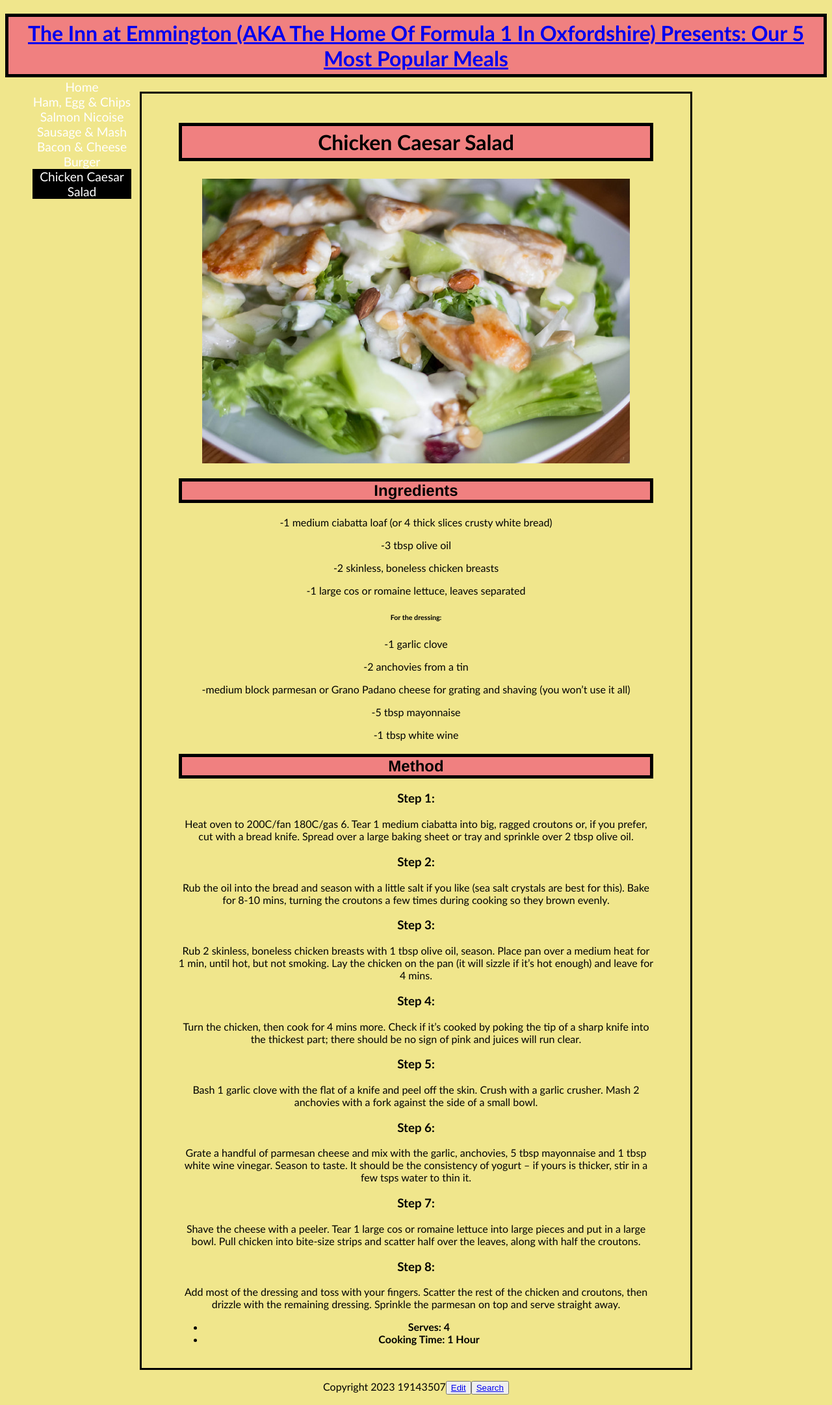
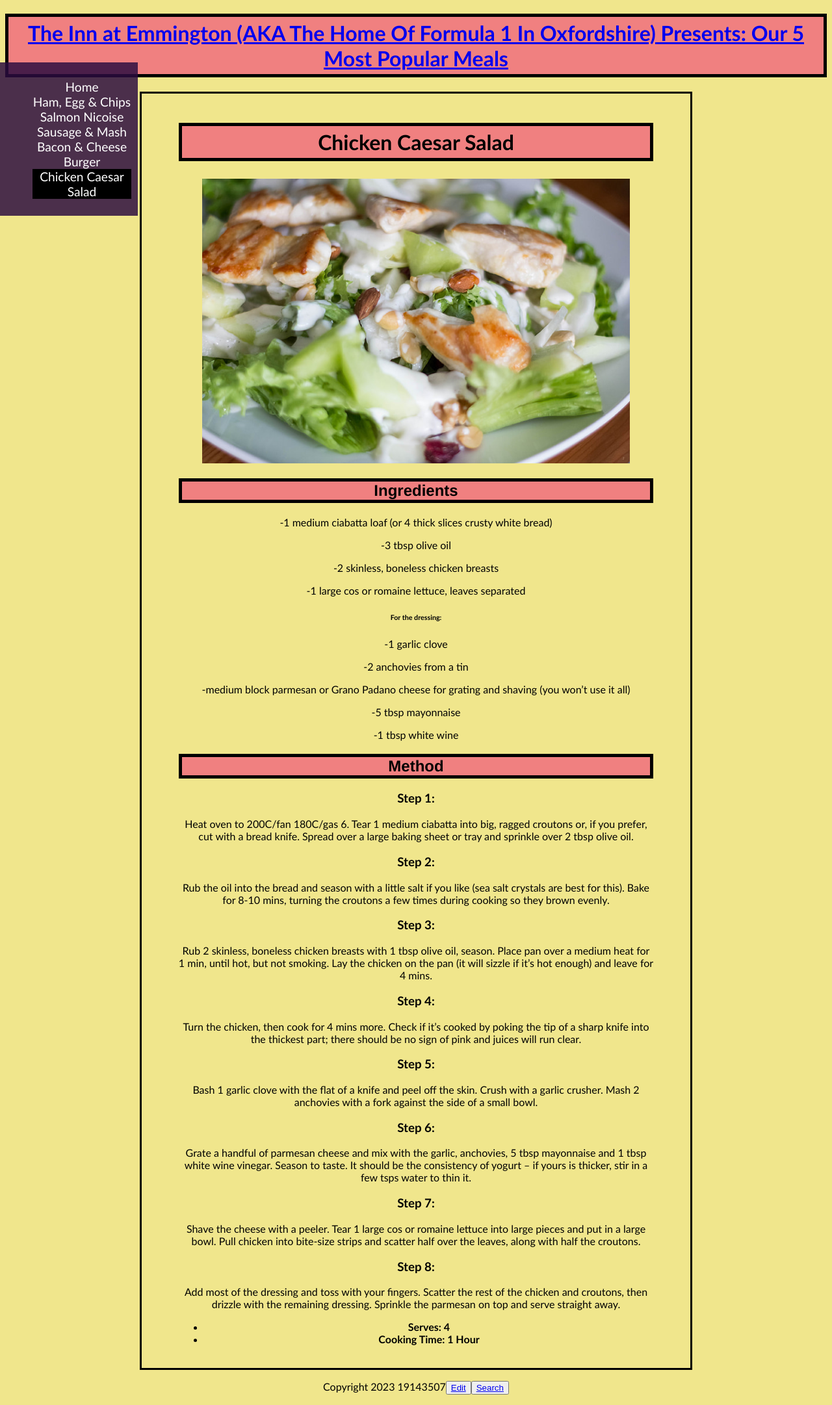
Before and after one commit to 19143507/inn-at-emmington, a Jekyll site: the page built from _recipes/chicken-caesar-salad.md, in a window 1280 px wide. Shown: the whole page at 65% size. Built offline with Jekyll 4.4.1, drawn with Linux system fonts in a browser that asks for light colours.

Commit message:
Update recipes.css

```diff
--- a/styles/recipes.css
+++ b/styles/recipes.css
@@ -90,7 +90,7 @@ nav a {
 }
 
 nav {
-  background-color: cornflowerblue(43, 13, 64, 0.84);
+  background-color: rgba(43, 13, 64, 0.84);
   display: block;
   /*border: 1px solid blue; */
   width: 15%;
```
